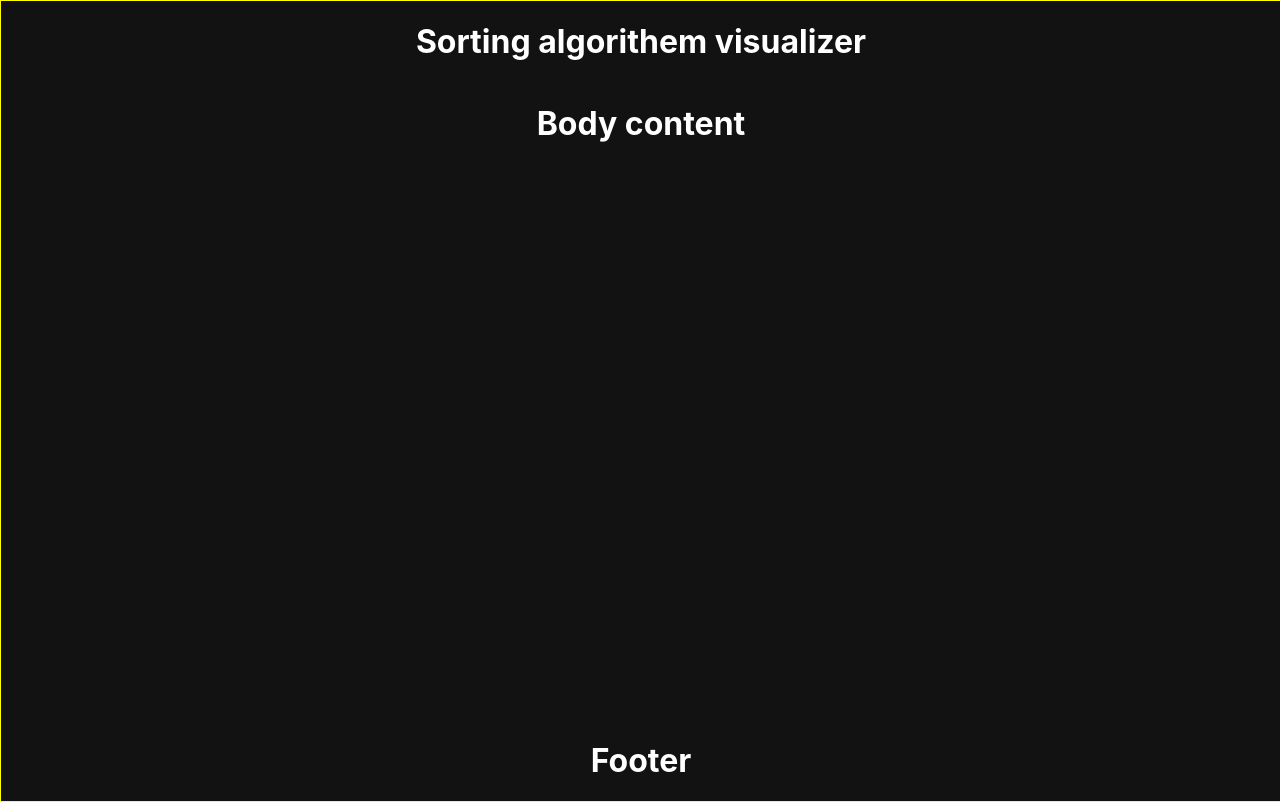
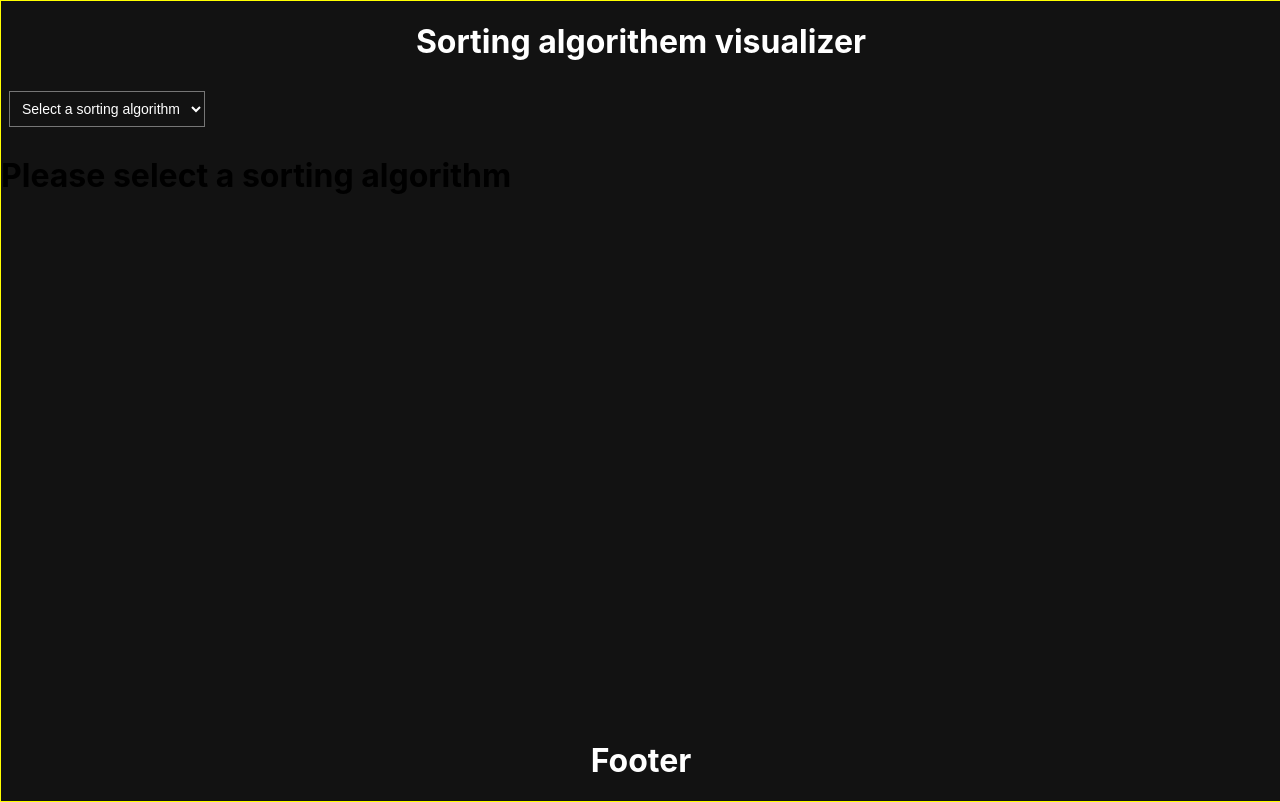
Before and after one commit to sridhar-sp/sorting-visualizer-algorithm, a React (Create React App) app: page / in a window 1280 px wide. Built offline with nearby package versions, Linux system fonts and the light colour scheme.

Commit message:
Add sort drop down

```diff
--- a/src/Main.tsx
+++ b/src/Main.tsx
@@ -1,17 +1,22 @@
-import React, { useState } from "react";
-import styled, { DefaultTheme, ThemeProvider } from "styled-components";
+import { useState } from "react";
+import { ThemeProvider } from "styled-components";
 import {
   Header,
   HeaderTitle,
-  Body,
+  Content,
   Footer,
   Container,
+  ToolBar,
 } from "./common/components/GlobalComponent";
+import DropdownList from "./common/components/DropdownList";
+import BubbleSortScreen from "./sort/algorithm/screens/BubbleSortScreen";
+import { getTheme } from "./styles/Themes";
 
-import { getTheme } from "./styles/Themes";
+const sortAlgorithmList = require("./assets/sort_algorithm_list.json");
 
 const App = () => {
   const [theme, setTheme] = useState("dark");
+  const [sortAlgorithmId, setSortAlgorithmId] = useState("");
 
   const toggleTheme = () => {
     setTheme((currentTheme) => (currentTheme === "dark" ? "light" : "dark"));
@@ -25,9 +30,14 @@ const App = () => {
             Sorting algorithem visualizer
           </HeaderTitle>
         </Header>
-        <Body>
-          <HeaderTitle>Body content</HeaderTitle>
-        </Body>
+        <ToolBar>
+          <DropdownList
+            dropdownList={sortAlgorithmList}
+            title="Select a sorting algorithm"
+            onChange={setSortAlgorithmId}
+          />
+        </ToolBar>
+        <Content>{getSortingVisualizerScreen(sortAlgorithmId)}</Content>
 
         <Footer>
           <HeaderTitle>Footer</HeaderTitle>
@@ -37,4 +47,17 @@ const App = () => {
   );
 };
 
+const getSortingVisualizerScreen = (sortAlgorithmId: string) => {
+  switch (sortAlgorithmId) {
+    case "1":
+      return <BubbleSortScreen name="Bubble sort" />;
+    case "2":
+      return <BubbleSortScreen name="Selectino sort" />;
+    case "3":
+      return <BubbleSortScreen name="Quick sort" />;
+    default:
+      return <BubbleSortScreen name="Please select a sorting algorithm" />;
+  }
+};
+
 export default App;
--- /dev/null
+++ b/src/assets/sort_algorithm_list.json
@@ -0,0 +1,14 @@
+[
+  {
+    "id": 1,
+    "name": "Bubble sort"
+  },
+  {
+    "id": 2,
+    "name": "Selection sort"
+  },
+  {
+    "id": 3,
+    "name": "Quick sort"
+  }
+]
--- /dev/null
+++ b/src/common/components/DropdownList.tsx
@@ -0,0 +1,37 @@
+import React, { FunctionComponent, PropsWithChildren } from "react";
+import { DropDown, DropDownItem } from "./GlobalComponent";
+
+type Item = {
+  id: string;
+  name: string;
+};
+
+type Props = {
+  dropdownList: Array<Item>;
+  title: string;
+  onChange?: (id: string) => void | null;
+};
+
+const DropdownList: FunctionComponent<Props> = (
+  props: PropsWithChildren<Props>
+) => {
+  return (
+    <DropDown
+      defaultValue="title"
+      onChange={(e) => {
+        props.onChange?.(e.target.value);
+      }}
+    >
+      <DropDownItem key="title" value="title" disabled hidden>
+        {props.title}
+      </DropDownItem>
+      {props.dropdownList.map((item) => (
+        <DropDownItem key={item.id} value={item.id}>
+          {item.name}
+        </DropDownItem>
+      ))}
+    </DropDown>
+  );
+};
+
+export default DropdownList;
--- a/src/common/components/GlobalComponent.tsx
+++ b/src/common/components/GlobalComponent.tsx
@@ -1,4 +1,3 @@
-import React from "react";
 import styled from "styled-components";
 
 const Container = styled.div`
@@ -13,8 +12,8 @@ const Header = styled.header`
   background-color: ${({ theme }) => theme.colors.surface};
 `;
 
-const Body = styled.body`
-  background-color: ${({ theme }) => theme.colors.surface};
+const Content = styled.div`
+  background-color: ${({ theme }) => theme.colors.background};
   flex: 1;
   flex-flow: column;
 `;
@@ -28,4 +27,43 @@ const HeaderTitle = styled.h1`
   text-align: center;
 `;
 
-export { Container, Header, HeaderTitle, Body, Footer };
+const ToolBar = styled.div`
+  background-color: ${({ theme }) => theme.colors.surface};
+  flex-direction: row;
+  display: flexbox;
+
+  align-items: center;
+  padding: 8px;
+`;
+
+const DropDown = styled.select`
+  padding: 8px;
+  font-size: 14px;
+
+  background-color: ${({ theme }) => theme.colors.surface};
+  color: ${({ theme }) => theme.colors.onSurface};
+  outline: none;
+
+  :hover {
+    opacity: 0.85;
+  }
+`;
+const DropDownItem = styled.option``;
+
+// {/* <select name="cars" id="cars">
+//             <option value="volvo">Volvo</option>
+//             <option value="saab">Saab</option>
+//             <option value="mercedes">Mercedes</option>
+//             <option value="audi">Audi</option>
+//           </select> */}
+
+export {
+  Container,
+  Header,
+  HeaderTitle,
+  Content,
+  Footer,
+  ToolBar,
+  DropDown,
+  DropDownItem,
+};
--- /dev/null
+++ b/src/sort/algorithm/screens/BubbleSortScreen.tsx
@@ -0,0 +1,11 @@
+import React, { PropsWithChildren } from "react";
+
+type Props = {
+  name: string;
+};
+
+const BubbleSortScreen = (props: PropsWithChildren<Props>) => {
+  return <h1>{props.name}</h1>;
+};
+
+export default BubbleSortScreen;
--- a/src/styles/Colors.ts
+++ b/src/styles/Colors.ts
@@ -1,5 +1,3 @@
-import { type } from "os";
-
 export type Colors = {
   background: string;
   surface: string;
```
